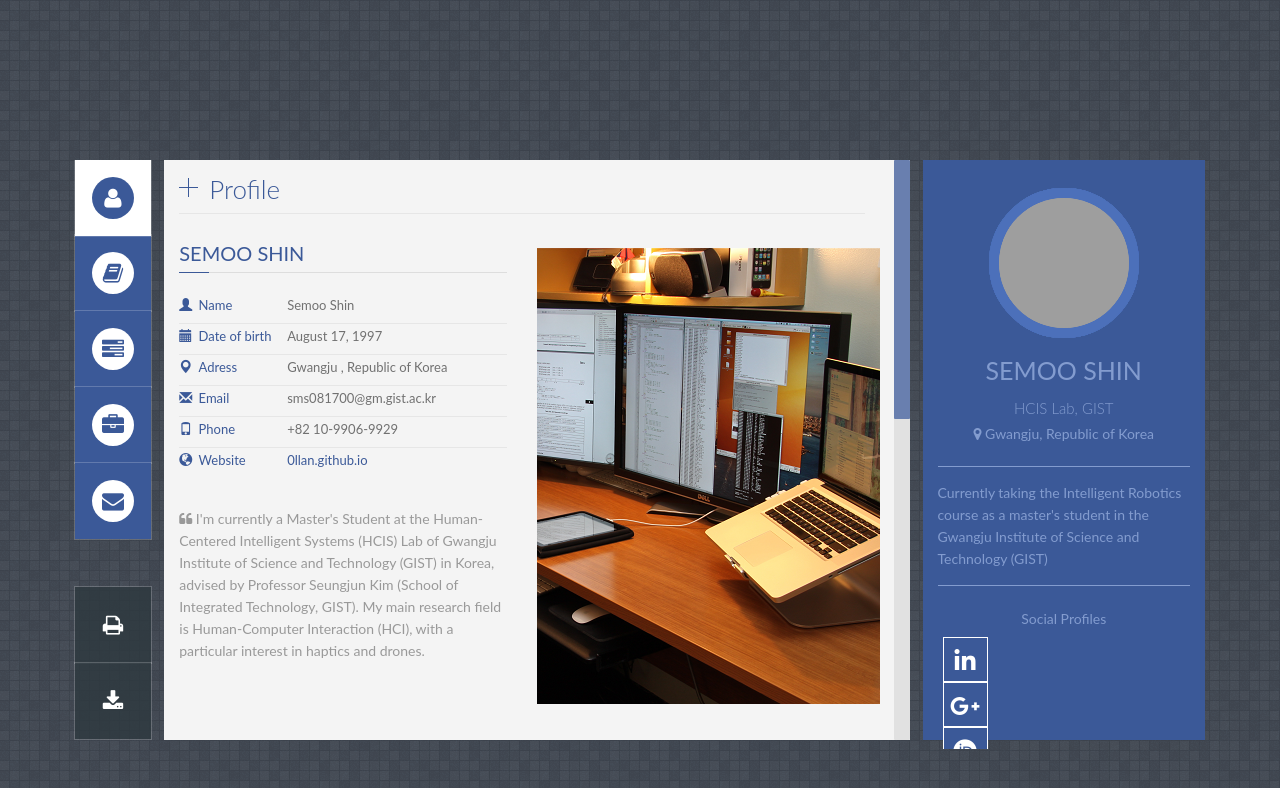
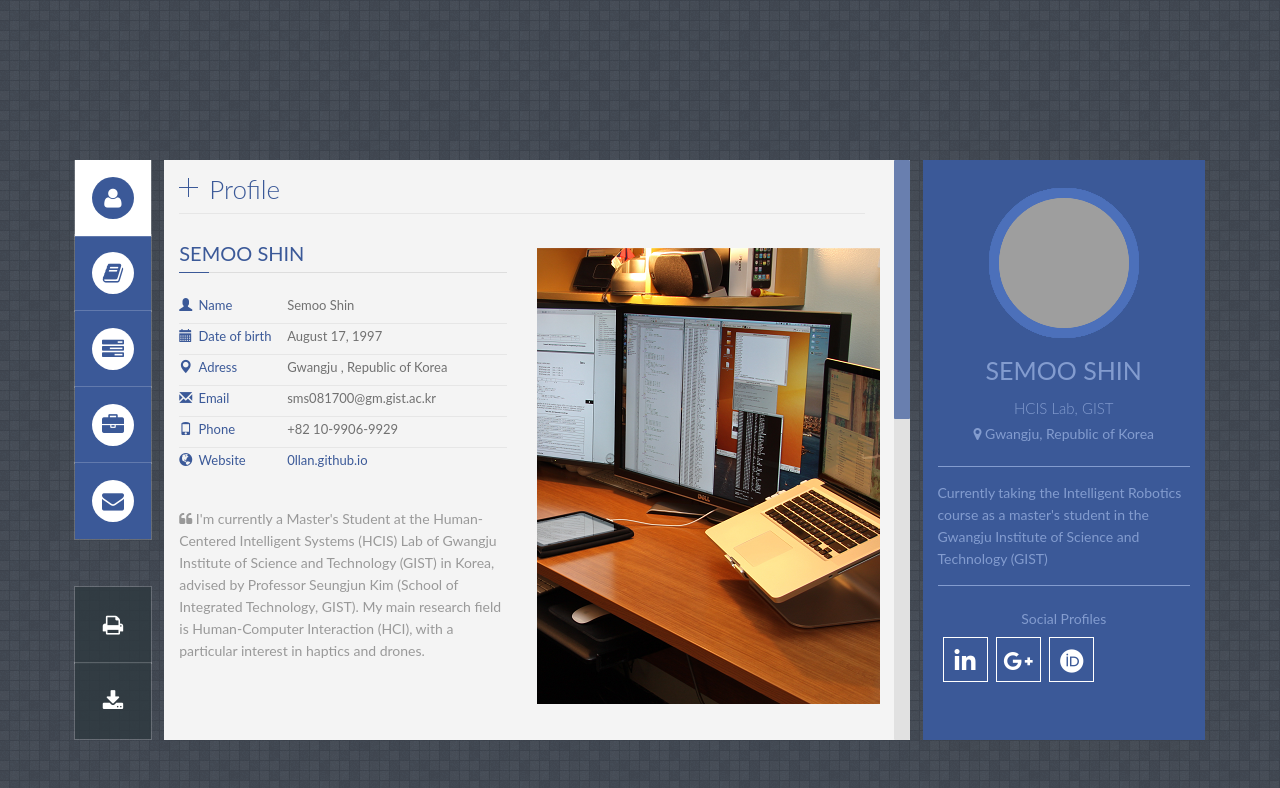
Before and after one commit to 0llan/0llan.github.io, a Jekyll site: the page built from index.html, in a window 1280 px wide. Shown: the top 788 px of the page. Built offline with Jekyll 4.4.1, drawn with Linux system fonts in a browser that asks for light colours; nearby versions of some CDN libraries; some web fonts are replaced; grey boxes are pictures that could not be loaded.

Commit message:
FromDesktop2

```diff
--- a/assets/css/main.css
+++ b/assets/css/main.css
@@ -1039,8 +1039,8 @@ ul.about {
     border-style: solid;
     text-align: center;
     font-size: 24px;
-    float: center;
-    display: block;
+    float: none;
+    display: inline-block;
     color : #fff;
     -webkit-transition: all .3s ease-in;
     -moz-transition: all .3s ease-in;
```
